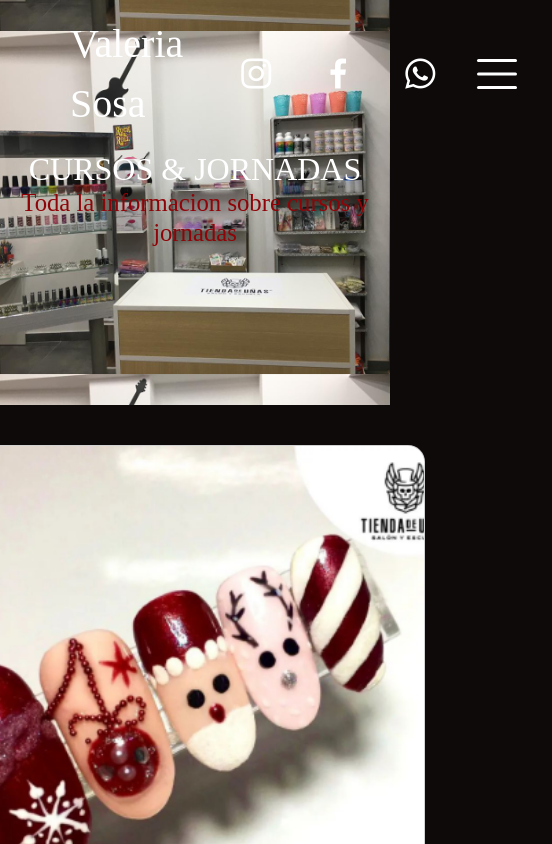
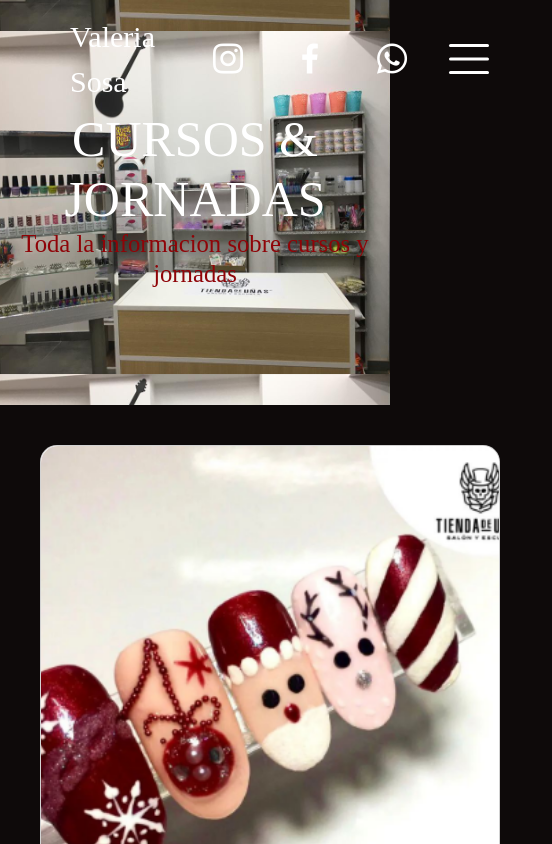
Before and after one commit to MatiasColazo1/tdu-page, an Angular app in the folder Cliente/: page /cursos in a window 390 px wide. Shown: the top 844 px of the page, 552 px wide, since content can reach past the window. Built offline with nearby package versions, Linux system fonts and the light colour scheme; a web font is replaced by a local one.

Commit message:
arreglando card cursos

```diff
--- a/Cliente/src/app/app.module.ts
+++ b/Cliente/src/app/app.module.ts
@@ -7,6 +7,7 @@ import { NavbarComponent } from './components/navbar/navbar.component';
 import { BannerComponent } from './components/banner/banner.component';
 import { CursosComponent } from './components/cursos/cursos.component';
 import { HomeComponent } from './components/home/home.component';
+import { ContactoComponent } from './components/contacto/contacto.component';
 
 @NgModule({
   declarations: [
@@ -14,7 +15,8 @@ import { HomeComponent } from './components/home/home.component';
     NavbarComponent,
     BannerComponent,
     CursosComponent,
-    HomeComponent
+    HomeComponent,
+    ContactoComponent
   ],
   imports: [
     BrowserModule,
--- /dev/null
+++ b/Cliente/src/app/components/contacto/contacto.component.html
@@ -0,0 +1 @@
+<p>contacto works!</p>
--- a/Cliente/src/app/components/cursos/cursos.component.css
+++ b/Cliente/src/app/components/cursos/cursos.component.css
@@ -1,8 +1,7 @@
 .content {
-  display: flex;
-  justify-content: center;
-  align-items: center;
+
   min-height: 100vh;
+
   margin: 0;
 }
 
@@ -23,7 +22,7 @@ h1 {
   color: #fff;
   font-family: 'Rye', serif;
   text-transform: uppercase;
-  font-size: 70px;
+
 }
 
 h2 {
@@ -33,7 +32,7 @@ h2 {
 
 .banner h1 {
   margin: 0;
-  font-size: 2em;
+  font-size: 50px;
 }
 
 @keyframes zoomBackground {
--- a/Cliente/src/app/components/cursos/cursos.component.html
+++ b/Cliente/src/app/components/cursos/cursos.component.html
@@ -5,14 +5,14 @@
 </div>
 
 
-  <div class="content">
+  <div class="content d-flex justify-content-evenly align-items-center">
     <div class="row">
-      <div class="col-md-6 d-flex justify-content-center">
+      <div class="col-md-6">
         <div class="card small-card">
           <img src="../../../assets/imgu1.png" alt="">
         </div>
       </div>
-      <div class="col-md-6 d-flex justify-content-center">
+      <div class="col-md-6">
         <div class="card small-card">
           <img src="../../../assets/imgu1.png" alt="">
         </div>
--- a/Cliente/src/app/components/navbar/navbar.component.css
+++ b/Cliente/src/app/components/navbar/navbar.component.css
@@ -147,7 +147,7 @@ ul {
   margin-left: 70px;
   font-family: 'Rye', serif;
   color: #fff;
-  font-size: 40px;
+  font-size: 30px;
 }
 
 .menu a {
```
Also changed, not shown: Cliente/src/app/components/contacto/contacto.component.ts (added, +10 -0 lines), Cliente/src/app/components/contacto/contacto.component.css (added).
